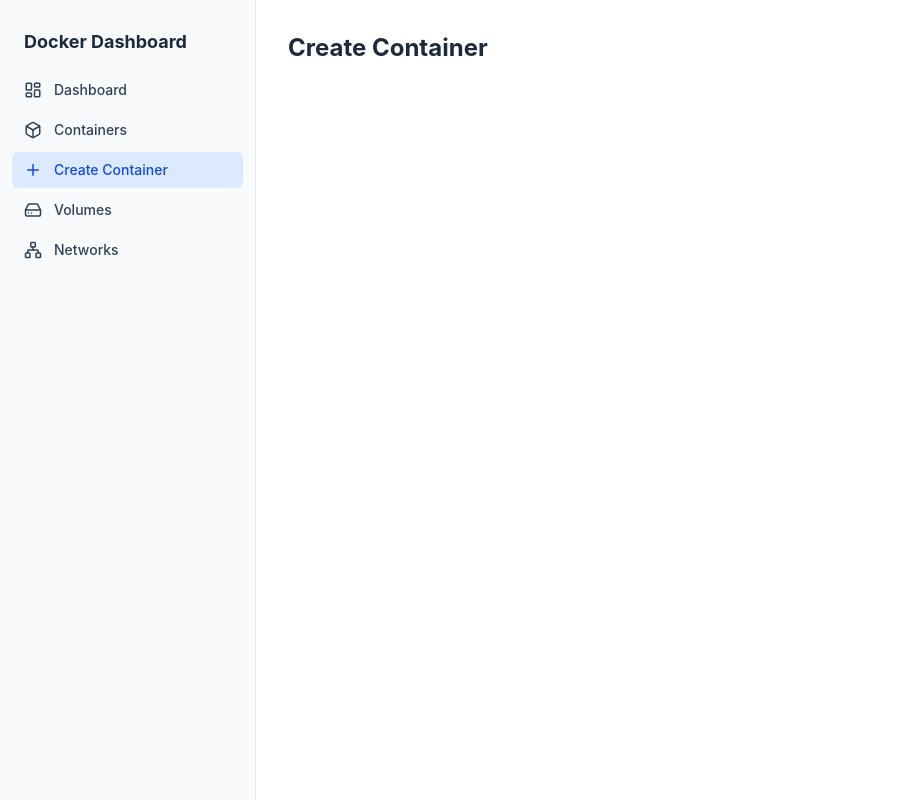
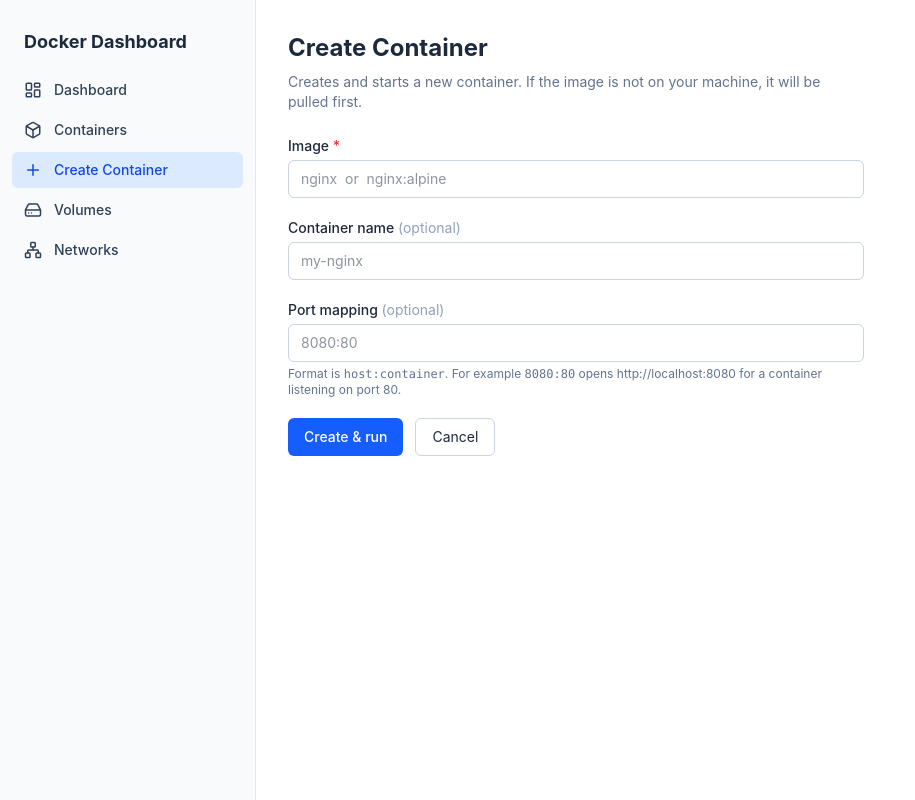
Before and after one commit to kaziashik/Docker-Management-Dashboard, a React app in the folder frontend/: page /containers/create in a window 1280 px wide. Shown: the whole page, without its empty margins (0-915 px from the left). Built offline with nearby package versions, Linux system fonts and the light colour scheme; the HTML template or start-up script is replaced by a standard one.

Commit message:
Add Create Container functionality with form validation and API integration

```diff
--- a/frontend/src/pages/CreateContainer.jsx
+++ b/frontend/src/pages/CreateContainer.jsx
@@ -1,12 +1,170 @@
-import React from 'react';
+import { useState } from 'react'
+import { useNavigate, Link } from 'react-router-dom'
+import toast from 'react-hot-toast'
+import { getErrorMessage } from '../services/api'
+import { createContainer } from '../services/containerService'
 
-const CreateContainer = () => {
-    return (
+const NAME_PATTERN = /^[a-zA-Z0-9][a-zA-Z0-9_.-]+$/
+const PORT_PATTERN = /^\d{1,5}(:\d{1,5})?$/ // "80" or "8080:80"
+
+function isValidPort(value) {
+  if (!PORT_PATTERN.test(value)) return false
+  return value.split(':').every((p) => Number(p) >= 1 && Number(p) <= 65535)
+}
+
+function CreateContainer() {
+  const navigate = useNavigate()
+
+  const [form, setForm] = useState({ image: '', name: '', port: '' })
+  const [errors, setErrors] = useState({})
+  const [submitting, setSubmitting] = useState(false)
+
+  const handleChange = (e) => {
+    const { name, value } = e.target
+    setForm((prev) => ({ ...prev, [name]: value }))
+    setErrors((prev) => ({ ...prev, [name]: '' })) // clear the error while typing
+  }
+
+  const validate = () => {
+    const found = {}
+    const image = form.image.trim()
+    const name = form.name.trim()
+    const port = form.port.trim()
+
+    if (!image) found.image = 'Image is required (for example: nginx)'
+    else if (/\s/.test(image)) found.image = 'Image name cannot contain spaces'
+
+    if (name && !NAME_PATTERN.test(name)) {
+      found.name = 'Use 2+ characters: letters, digits, _ . - and start with a letter or digit'
+    }
+
+    if (port && !isValidPort(port)) {
+      found.port = 'Use a format like 8080:80 (or just 80). Ports must be 1-65535'
+    }
+
+    setErrors(found)
+    return Object.keys(found).length === 0
+  }
+
+  const handleSubmit = async (e) => {
+    e.preventDefault()
+    if (!validate()) return
+
+    setSubmitting(true)
+    try {
+      await createContainer({
+        image: form.image.trim(),
+        name: form.name.trim(),
+        port: form.port.trim(),
+      })
+      toast.success(`Container created and started from "${form.image.trim()}"`)
+      navigate('/containers') // redirect on success
+    } catch (err) {
+      toast.error(getErrorMessage(err))
+      setSubmitting(false) // stay on the page so the user can fix the form
+    }
+  }
+
+  const inputClass = (field) =>
+    `w-full rounded-md border px-3 py-2 text-sm focus:outline-none focus:ring-2 disabled:bg-slate-100 ${
+      errors[field]
+        ? 'border-red-400 focus:ring-red-400'
+        : 'border-slate-300 focus:ring-blue-500'
+    }`
+
+  return (
+    <div className="max-w-xl">
+      <h1 className="text-2xl font-bold mb-2">Create Container</h1>
+      <p className="mb-6 text-sm text-slate-500">
+        Creates and starts a new container. If the image is not on your machine, it will be pulled first.
+      </p>
+
+      <form onSubmit={handleSubmit} noValidate className="space-y-5">
+        {/* Image */}
         <div>
-              <h1 className="text-2xl font-bold">Create Container</h1>
+          <label htmlFor="image" className="mb-1 block text-sm font-medium">
+            Image <span className="text-red-500">*</span>
+          </label>
+          <input
+            id="image"
+            name="image"
+            type="text"
+            value={form.image}
+            onChange={handleChange}
+            placeholder="nginx  or  nginx:alpine"
+            disabled={submitting}
+            className={inputClass('image')}
+          />
+          {errors.image && <p className="mt-1 text-xs text-red-600">{errors.image}</p>}
+        </div>
 
+        {/* Name */}
+        <div>
+          <label htmlFor="name" className="mb-1 block text-sm font-medium">
+            Container name <span className="text-slate-400 font-normal">(optional)</span>
+          </label>
+          <input
+            id="name"
+            name="name"
+            type="text"
+            value={form.name}
+            onChange={handleChange}
+            placeholder="my-nginx"
+            disabled={submitting}
+            className={inputClass('name')}
+          />
+          {errors.name && <p className="mt-1 text-xs text-red-600">{errors.name}</p>}
         </div>
-    );
-};
 
-export default CreateContainer;
+        {/* Port */}
+        <div>
+          <label htmlFor="port" className="mb-1 block text-sm font-medium">
+            Port mapping <span className="text-slate-400 font-normal">(optional)</span>
+          </label>
+          <input
+            id="port"
+            name="port"
+            type="text"
+            value={form.port}
+            onChange={handleChange}
+            placeholder="8080:80"
+            disabled={submitting}
+            className={inputClass('port')}
+          />
+          <p className="mt-1 text-xs text-slate-500">
+            Format is <code>host:container</code>. For example <code>8080:80</code> opens
+            http://localhost:8080 for a container listening on port 80.
+          </p>
+          {errors.port && <p className="mt-1 text-xs text-red-600">{errors.port}</p>}
+        </div>
+
+        {submitting && (
+          <p className="text-sm text-blue-600">
+            Creating container... If the image has to be downloaded, this can take a while.
+          </p>
+        )}
+
+        {/* Buttons */}
+        <div className="flex gap-3">
+          <button
+            type="submit"
+            disabled={submitting}
+            className="rounded-md bg-blue-600 px-4 py-2 text-sm font-medium text-white hover:bg-blue-700 disabled:opacity-50 disabled:cursor-not-allowed"
+          >
+            {submitting ? 'Creating...' : 'Create & run'}
+          </button>
+          <Link
+            to="/containers"
+            className={`rounded-md border border-slate-300 px-4 py-2 text-sm hover:bg-slate-50 ${
+              submitting ? 'pointer-events-none opacity-50' : ''
+            }`}
+          >
+            Cancel
+          </Link>
+        </div>
+      </form>
+    </div>
+  )
+}
+
+export default CreateContainer
--- a/frontend/src/services/containerService.js
+++ b/frontend/src/services/containerService.js
@@ -24,3 +24,14 @@
   const res = await api.delete(`/containers/${id}`)
   return res.data
 }
+
+
+export const createContainer = async ({ image, name, port }) => {
+  const body = { image }
+  if (name) body.name = name
+  if (port) body.port = port
+
+  // Pulling an image can be slow, so allow up to 5 minutes for this request only
+  const res = await api.post('/containers/create', body, { timeout: 300000 })
+  return res.data
+}
```
